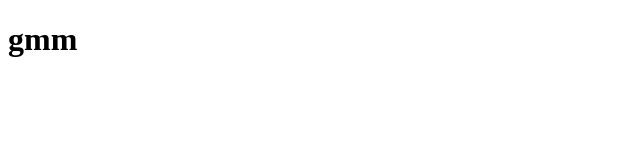
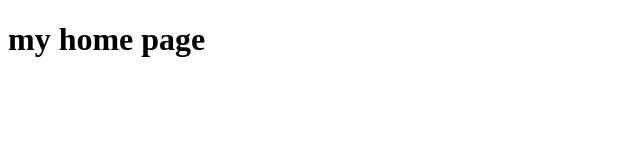
Before and after one commit to MayaMedya09/HTML, a plain HTML site: page index.html in a window 1280 px wide. Shown: the whole page, without its empty margins (0-640 px from the left). Drawn offline with Linux system fonts and the light colour scheme.

Commit message:
Update index.html

```diff
--- a/index.html
+++ b/index.html
@@ -3,9 +3,9 @@
 <head>
     <meta charset="UTF-8">
     <meta name="viewport" content="width=device-width, initial-scale=1.0">
-    <title>Document</title>
+    <title>home</title>
 </head>
 <body>
-    <h1>gmm</h1>
+    <h1>my home page</h1>
 </body>
 </html>
```
